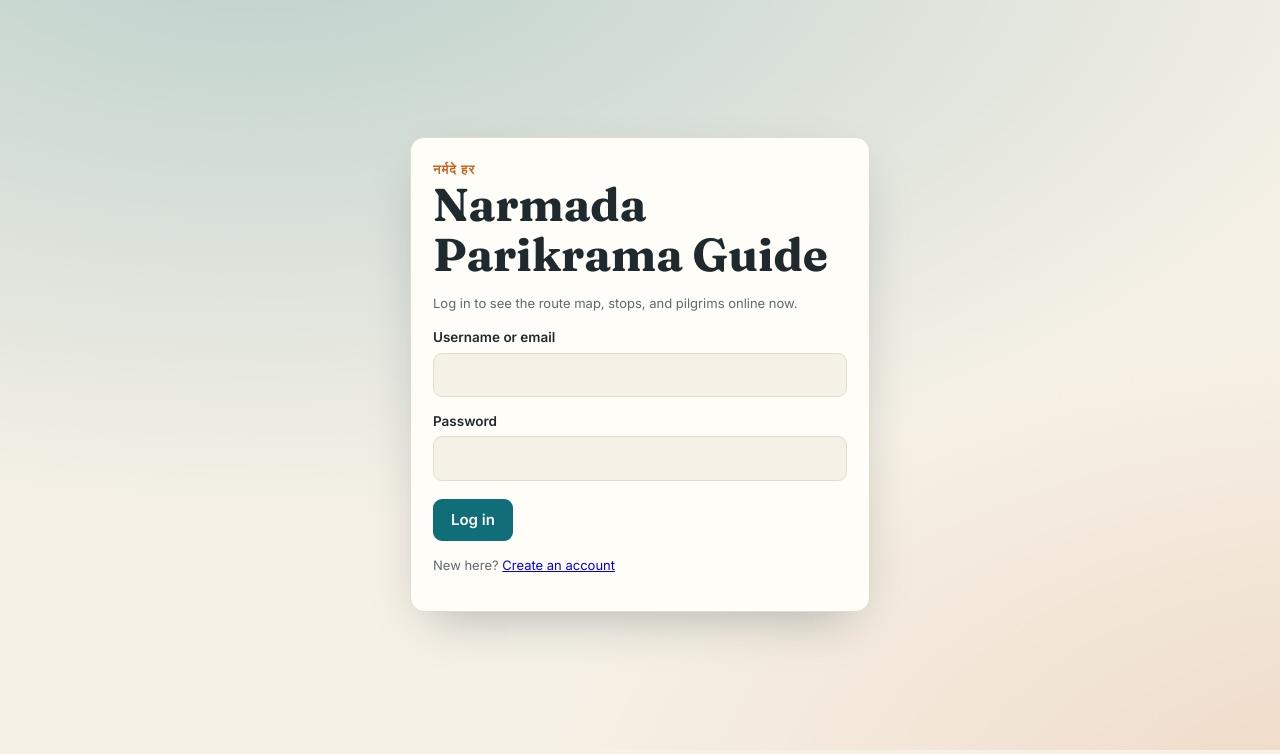
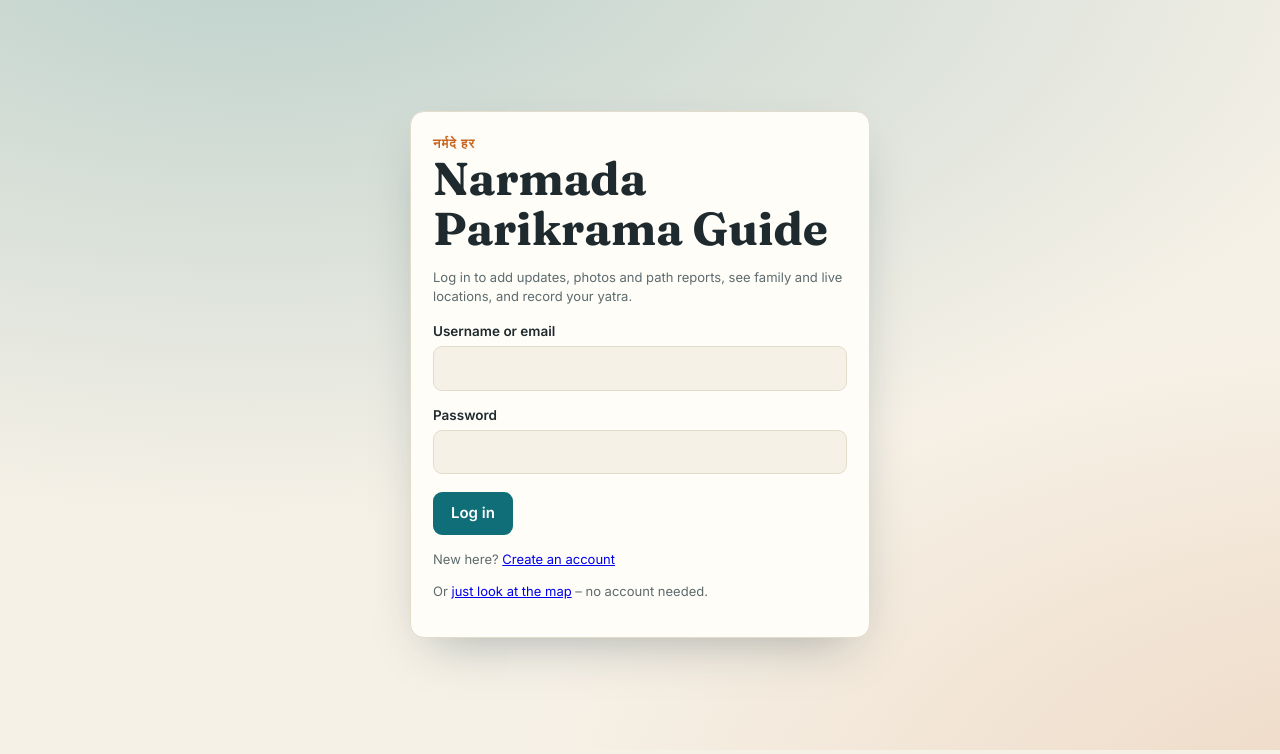
Before and after one commit to 3dworldfreenow/Narmada_Parikrama, a Flask app: page /login?next=/settings in a window 1280 px wide. Shown: the part 46-800 px from the top of the page. Run offline with Flask 3, Linux system fonts and the light colour scheme; some libraries are stand-ins or nearby versions.

Commit message:
Public website: anyone can look without logging in
Guests can open the map, stops, bike/car route, approved updates and their
photos, public camera photos and shared yatra paths (with usernames) and path
reports. Adding or changing anything, family, timeline, settings and exact
live locations still need a login (guests see the ~1 km area). Family-only
photos/paths stay private. Header shows Log in / Join for guests; guests are
not asked for location until they tap 'my location'. PUBLIC_SITE=0 turns it
off.

Co-Authored-By: Claude Opus 5.5 <noreply@anthropic.com>
Claude-Session: https://claude.ai/code/session_01QxZEKSPK9mtM9QLQ5JxaVc

```diff
--- a/app.py
+++ b/app.py
@@ -441,6 +441,12 @@ def check_csrf():
 
 # Pages anyone may open without logging in / sharing location.
 OPEN_ENDPOINTS = {"login", "register", "static", "logout", "choose_username", "locate", "api_location", "geo_photo_file"}
+# The public website: anyone can look (GET) without an account – the map, stops, approved updates and photos,
+# public camera photos, shared yatra paths and path reports. Adding or changing anything needs a login.
+# Set PUBLIC_SITE=0 to make the whole website login-only again.
+PUBLIC_SITE = os.environ.get("PUBLIC_SITE", "1") != "0"
+PUBLIC_VIEW = {"index", "map_view", "stop_detail", "vehicle_route_data", "river_data", "map_tiles", "media_file",
+               "api_online", "api_paths", "api_photos", "api_reports"}
 
 
 @app.before_request
@@ -451,6 +457,8 @@ def require_login_and_location():
         return None
     user = current_user()
     if not user:
+        if PUBLIC_SITE and ep in PUBLIC_VIEW and request.method in ("GET", "HEAD"):
+            return None                                    # looking around as a guest
         if ep.startswith("api_"):
             return {"error": "login required"}, 401
         return redirect(url_for("login", next=request.full_path if request.query_string else request.path))
@@ -973,12 +981,13 @@ def api_online():
            WHERE last_seen_ts >= ? AND username IS NOT NULL ORDER BY last_seen_ts DESC""", (since,)).fetchall()
     out = []
     for r in rows:
-        live = bool(r["share_live"]) and r["last_lat"] is not None
-        visible = live or (bool(r["show_on_map"]) and r["last_lat"] is not None)
+        # exact live positions are shared with pilgrims (logged in), not with anonymous visitors
+        live = bool(r["share_live"]) and r["last_lat"] is not None and me is not None
+        visible = live or ((bool(r["show_on_map"]) or bool(r["share_live"])) and r["last_lat"] is not None)
         nd = 5 if live else 2
         out.append({"live": live, "acc": round(r["last_acc"]) if live and r["last_acc"] is not None else None,
                     "sec": int(datetime.now(timezone.utc).timestamp() - r["last_seen_ts"]),
-            "u": r["username"], "me": r["id"] == me["id"],
+            "u": r["username"], "me": bool(me) and r["id"] == me["id"],
             "role": r["role"] if r["role"] in ("admin", "super") else "",
             "lat": round(r["last_lat"], nd) if visible else None,
             "lng": round(r["last_lng"], nd) if visible else None,
@@ -1053,13 +1062,14 @@ def save_geo_photo(user, form, fs):
 def list_geo_photos(user, args):
     """Photos in a map area (?bbox=south,west,north,east), mine (?mine=1, optional &day=YYYY-MM-DD),
     or one family member's (?u=username). Family-only photos are shown to the owner and their family."""
-    fam = family_ids(user["id"])
+    uid = user["id"] if user else -1
+    fam = family_ids(uid) if user else set()
     where = [f"(g.visibility='public' OR g.user_id=? OR (g.visibility='family' AND g.user_id IN ({','.join('?' * len(fam)) or 'NULL'})))"]
-    vals = [user["id"], *fam]
+    vals = [uid, *fam]
     if args.get("u"):
         where.append("u.username=?"); vals.append(args["u"])
     if args.get("mine"):
-        where.append("g.user_id=?"); vals.append(user["id"])
+        where.append("g.user_id=?"); vals.append(uid)
         if args.get("day"):
             try:
                 a, b = _day_bounds(args["day"]); where.append("g.taken_ts>=? AND g.taken_ts<?"); vals += [a, b]
@@ -1072,8 +1082,8 @@ def list_geo_photos(user, args):
     rows = get_db().execute(f"""SELECT g.*, u.username FROM geo_photos g JOIN users u ON u.id=g.user_id
                                 {"WHERE " + " AND ".join(where) if where else ""} ORDER BY g.taken_ts DESC LIMIT ?""",
                             vals + [lim]).fetchall()
-    adm = user["role"] == "admin"
-    return {"photos": [geo_photo_json(r, user["id"], adm) for r in rows]}
+    adm = bool(user) and user["role"] == "admin"
+    return {"photos": [geo_photo_json(r, uid, adm) for r in rows]}
 
 
 def delete_geo_photo(user, photo_id):
@@ -1279,13 +1289,14 @@ def public_paths(me_id):
 
 @app.route("/api/paths")
 def api_paths():
-    return public_paths(current_user()["id"])
+    me = current_user()
+    return public_paths(me["id"] if me else None)
 
 
 @app.route("/api/reports")
 def api_reports():
     """Approved path reports from the last REPORT_DAYS days (plus my own pending ones)."""
-    me = current_user()
+    me = current_user() or {"id": -1}
     since = datetime.now(timezone.utc).timestamp() - REPORT_DAYS * 86400
     rows = get_db().execute(
         """SELECT r.*, u.username FROM path_reports r JOIN users u ON u.id=r.user_id
--- a/static/app.css
+++ b/static/app.css
@@ -267,3 +267,7 @@ body.navigating .topbar, body.navigating .leaflet-control-zoom, body.navigating
 /* compass (map turned) */
 #northBtn .needle{display:inline-block;color:#d93025;font-size:20px;transition:transform .2s}
 .navbtn.on{background:#1a73e8;color:#fff}
+
+/* guests: Log in / Join instead of the avatar */
+.guestbtns{display:flex;gap:6px;flex-shrink:0}.guestbtns .btn2{padding:9px 12px;font-size:14px;text-decoration:none;white-space:nowrap}
+@media (max-width:760px){.guestbtns .btn2.alt{display:none}}
--- a/templates/login.html
+++ b/templates/login.html
@@ -3,7 +3,7 @@
 {% block body %}
 <main class="auth">
   <section class="card panel form">
-    <div class="brandmark">नर्मदे हर</div><h1>Narmada Parikrama Guide</h1><p class="meta">Log in to see the route map, stops, and pilgrims online now.</p>
+    <div class="brandmark">नर्मदे हर</div><h1>Narmada Parikrama Guide</h1><p class="meta">Log in to add updates, photos and path reports, see family and live locations, and record your yatra.</p>
     <form method="post">
       <input type="hidden" name="_csrf" value="{{ csrf_token() }}">
       <label for="login">Username or email</label><input type="text" id="login" name="login" required autocapitalize="off" autocomplete="username">
@@ -11,6 +11,7 @@
       <p style="margin-top:18px"><button class="btn">Log in</button></p>
     </form>
     <p class="meta">New here? <a href="{{ url_for('register') }}">Create an account</a></p>
+    <p class="meta">Or <a href="{{ url_for('index') }}">just look at the map</a> – no account needed.</p>
   </section>
 </main>
 {% endblock %}
```
Also changed, not shown: static/app.js (+10 -3 lines), templates/app.html (+7 -2 lines), README.md.
